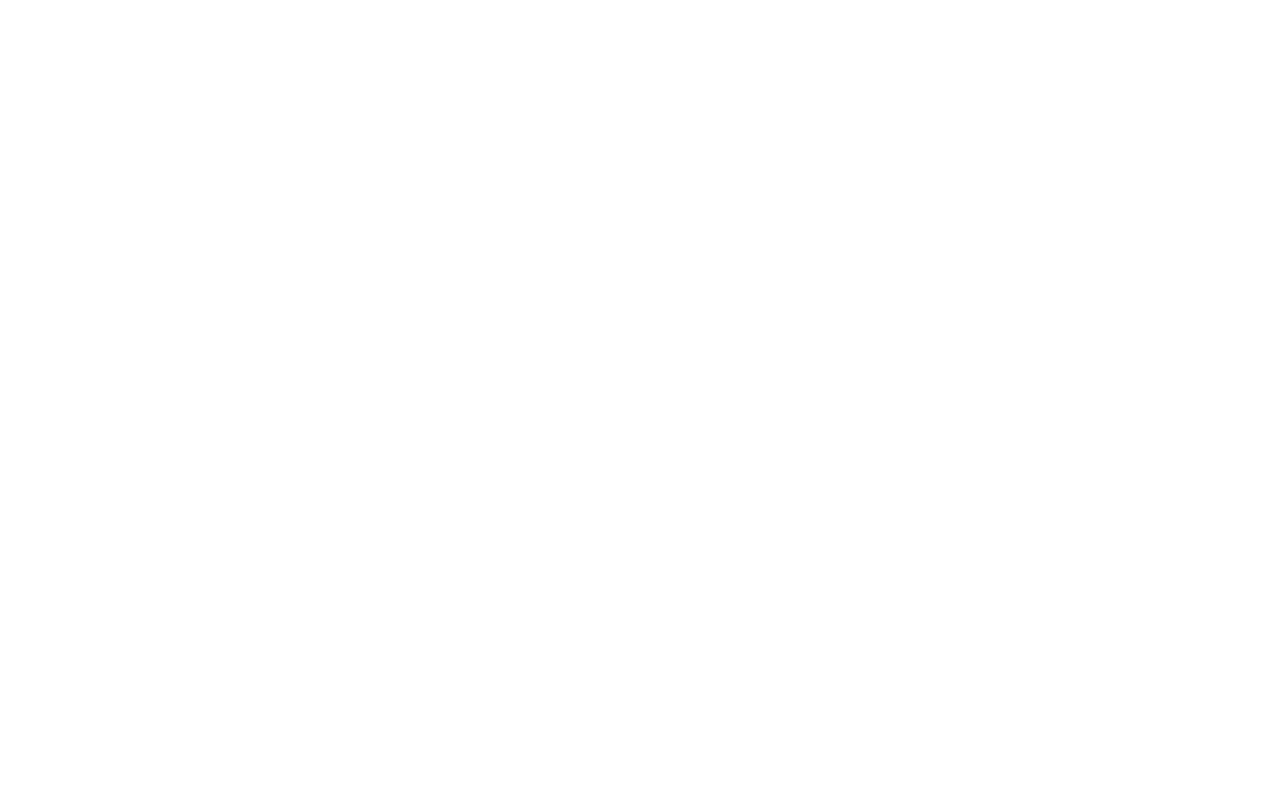
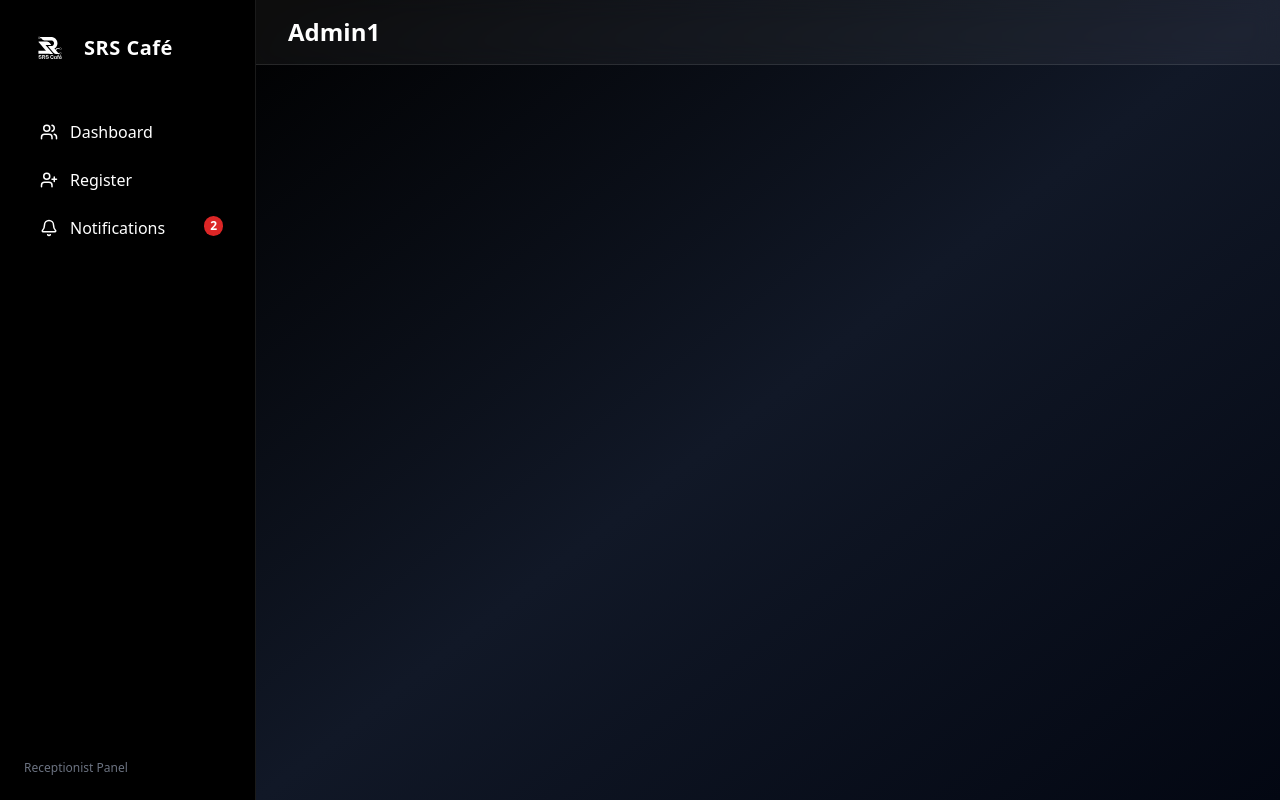
Before and after one commit to SRSacc/srs-cafe-portal, a React (Vite) app: page /admin1 in a window 1280 px wide. Before the commit this address had no page. Built offline with nearby package versions, Linux system fonts and the light colour scheme.

Commit message:
changed admin2 to admin1

```diff
--- a/src/App.jsx
+++ b/src/App.jsx
@@ -1,7 +1,7 @@
 import { BrowserRouter as Router, Routes, Route } from 'react-router-dom';
 import AuthPage from './pages/AuthPage';
 import AdminDashboard from './pages/AdminDashboard';
-import Admin2Layout from './layouts/Admin2Layout';
+import Admin1Layout from './layouts/Admin1Layout';
 import RegisterSubscriber from './pages/RegisterSubscriber';
 import Subscribers from './pages/Subscribers';
 import Notifications from './pages/Notifications';
@@ -11,7 +11,7 @@ function App() {
     <Router>
       <Routes>
         <Route path="/" element={<AuthPage />} />
-        <Route path="/admin2" element={<Admin2Layout />}>
+        <Route path="/admin1" element={<Admin1Layout />}>
         {/**
          * NOTE: switched admin dashboard from AdminDashboard.jsx to
          * Subscribers.jsx.
--- a/src/layouts/Admin2Layout.jsx
+++ b/src/layouts/Admin1Layout.jsx
@@ -6,16 +6,16 @@ import { useNotifications } from '../context/NotificationContext';
 
 const navItems = [
 
-  { name: 'Dashboard', path: '/admin2/dashboard', icon: <Users size={18} /> },
+  { name: 'Dashboard', path: '/admin1/dashboard', icon: <Users size={18} /> },
   // { name: 'Subscribers', path: '/dashboard/subscribers', icon: <Users size={18} /> },
-  { name: 'Register', path: '/admin2/register', icon: <UserPlus size={18} /> },
-  { name: 'Notifications', path: '/admin2/notifications', icon: <Bell size={18} /> },
+  { name: 'Register', path: '/admin1/register', icon: <UserPlus size={18} /> },
+  { name: 'Notifications', path: '/admin1/notifications', icon: <Bell size={18} /> },
 ];
 
 
 
 
-export default function Admin2Layout() {
+export default function Admin1Layout() {
   const location = useLocation();
   const [sidebarOpen, setSidebarOpen] = useState(false);
   const { newCount } = useNotifications();
--- a/src/pages/AuthPage.jsx
+++ b/src/pages/AuthPage.jsx
@@ -5,20 +5,20 @@ import Ambassador from "../assets/Ambassador.png";
 
 
 export default function AuthPage() {
-  const [role, setRole] = useState("admin2");
+  const [role, setRole] = useState("admin1");
   const [username, setUsername] = useState("");
   const [password, setPassword] = useState("");
   const [isLoggedIn, setIsLoggedIn] = useState(false);
 
   const handleLogin = (e) => {
     e.preventDefault();
-    if (role === "admin2" && username && password) {
+    if (role === "admin1" && username && password) {
       setIsLoggedIn(true);
     }
   };
 
   if (isLoggedIn) {
-    return <Navigate to="/admin2/dashboard" />;
+    return <Navigate to="/admin1/dashboard" />;
   }
 
   return (
@@ -71,8 +71,8 @@ export default function AuthPage() {
               ))}
             </div>
 
-            {/* Login Form (Admin 2 only for now) */}
-            {role === "admin2" ? (
+            {/* Login Form (Admin 1 only for now) */}
+            {role === "admin1" ? (
               <form onSubmit={handleLogin}>
                 <div className="mb-4">
                   <label className="block mb-1 font-medium">Username</label>
--- a/src/pages/Notifications.jsx
+++ b/src/pages/Notifications.jsx
@@ -23,7 +23,7 @@ export default function Notifications() {
   return (
     <div className="text-white">
       <div className="mb-6">
-        <h1 className="text-3xl font-bold mb-1">Notifications</h1>
+        {/* <h1 className="text-3xl font-bold mb-1">Notifications</h1> */}
         <p className="text-gray-400">Latest subscription updates.</p>
       </div>
 
```
